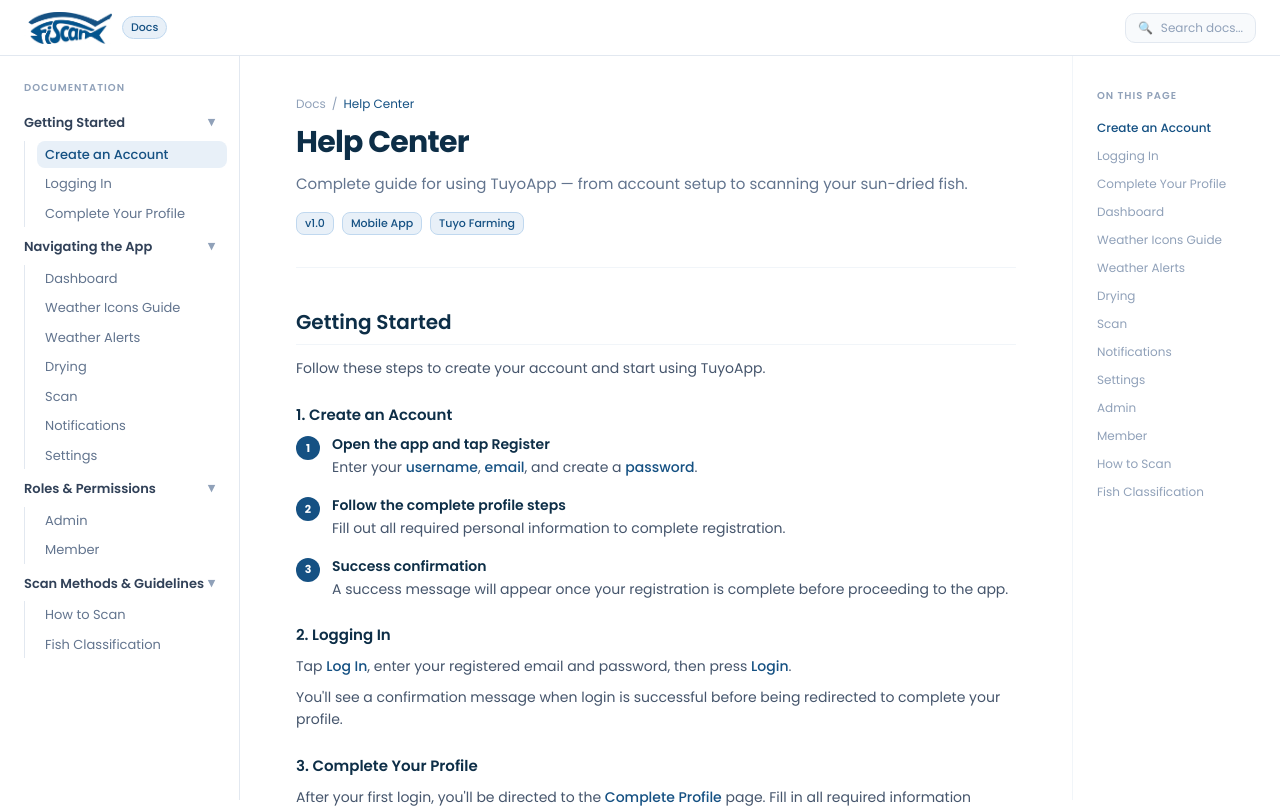
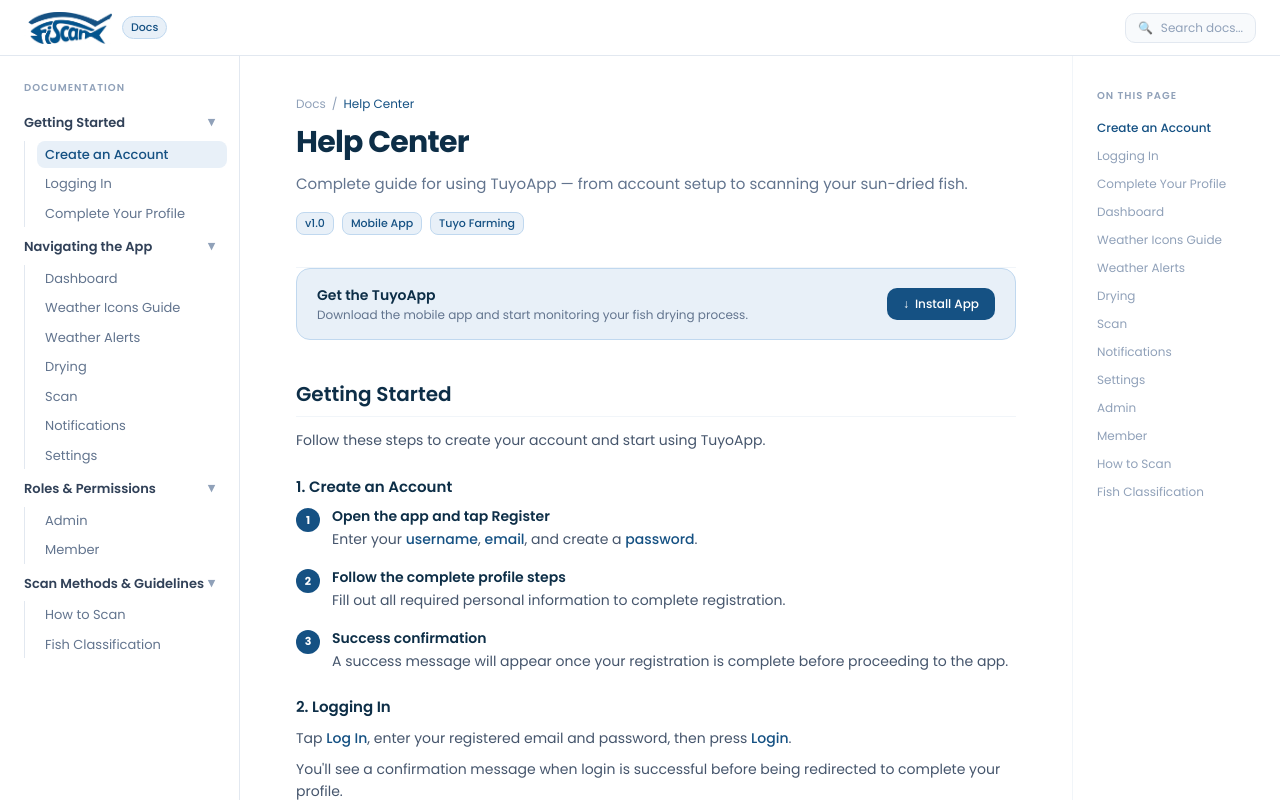
Before and after one commit to Uriah08/ThesisDashboard, a Next.js app: page /documentation in a window 1280 px wide. Shown: the top 808 px of the page. Built offline with nearby package versions, Linux system fonts and the light colour scheme.

Commit message:
Hero Data Display

```diff
--- /dev/null
+++ b/app/api/hero/route.ts
@@ -0,0 +1,24 @@
+import { NextResponse } from "next/server"
+import prisma from "@/lib/prisma"
+
+export async function GET(request: Request) {
+    const [farms, productions, logs] = await Promise.all([
+        prisma.farms_farmmodel.count(),
+
+        prisma.production_farmproductionmodel.findMany({
+            select: {
+                total: true,
+            }
+        }),
+
+        prisma.trays_sessiontraymodel.count()
+    ])
+
+    const totalProduction = productions.reduce((sum, p) => sum + p.total, 0)
+
+    return NextResponse.json({
+        farms,
+        totalProduction,
+        logs
+    })
+}
--- a/app/documentation/page.tsx
+++ b/app/documentation/page.tsx
@@ -419,7 +419,7 @@
           <div className="max-w-3xl mx-auto px-6 py-10 pb-24">
 
             {/* Page title */}
-            <div className="mb-10 pb-8 border-b border-slate-100">
+            <div className="pb-8 border-b border-slate-100">
               <div className="flex items-center gap-1.5 text-xs text-slate-400 mb-3">
                 <span>Docs</span>
                 <span>/</span>
@@ -437,6 +437,21 @@
                 <Badge>Tuyo Farming</Badge>
               </div>
             </div>
+
+            <div className="flex items-center justify-between gap-4 mb-10 rounded-xl border border-[#c0d8ef] bg-[#e8f0f8] px-5 py-4">
+              <div>
+                <p className="text-sm font-semibold text-[#0d2e47]">Get the TuyoApp</p>
+                <p className="text-xs text-slate-500 mt-0.5">Download the mobile app and start monitoring your fish drying process.</p>
+              </div>
+              <a
+                href="#"
+                className="shrink-0 inline-flex items-center gap-1.5 bg-[#155183] text-white text-xs font-medium px-4 py-2 rounded-lg hover:bg-[#184b72] transition-colors"
+              >
+                <span>↓</span>
+                Install App
+              </a>
+            </div>
+
 
             {/* ── Getting Started ── */}
             <SectionHeading id="getting-started">Getting Started</SectionHeading>
--- a/app/page.tsx
+++ b/app/page.tsx
@@ -2,6 +2,7 @@
 
 import Image from "next/image"
 import { useState, useEffect } from "react"
+import { useHeroStatsQuery } from "@/store/heroApi"
 
 const NAV_LINKS = ["Features", "How It Works", "About", "Download"]
 
@@ -53,6 +54,8 @@
 
 export default function LandingPage() {
   const [scrolled, setScrolled] = useState(false)
+
+  const { data } = useHeroStatsQuery()
 
   useEffect(() => {
     const onScroll = () => setScrolled(window.scrollY > 40)
@@ -110,15 +113,19 @@
             </div>
           </div>
 
-          {/* Decorative stat row */}
             <div className="mt-20 flex flex-wrap gap-x-12 gap-y-6">
-            {[["500+", "Farms registered"], ["12k+", "Batches logged"], ["₱2M+", "Sales tracked"]].map(([val, label]) => (
+              {[
+                [`${data?.farms || 0}`, "Farms registered"],
+                [`${data?.logs || 0}`, "Trays logged"],
+                [`₱${data?.totalProduction?.toLocaleString() || 0}+`, "Sales tracked"],
+              ].map(([val, label]) => (
                 <div key={label}>
                   <p className="text-2xl font-bold text-[#155183]">{val}</p>
                   <p className="text-xs text-zinc-400 mt-0.5">{label}</p>
                 </div>
               ))}
             </div>
+
         <Image src={'/cover.jpg'} width={1000} height={1000} alt="Cover" className="absolute right-0 top-0 z-10
              mask-[linear-gradient(to_right,transparent,black)]
              [WebkitMaskImage:linear-gradient(to_right,transparent,black)] hidden lg:block"/>
--- /dev/null
+++ b/store/heroApi.ts
@@ -0,0 +1,20 @@
+import { useQuery } from "@tanstack/react-query"
+
+type HeroStats = {
+  farms: number
+  logs: number
+  totalProduction: number
+}
+
+async function fetchHeroStats(): Promise<HeroStats> {
+  const res = await fetch("/api/hero")
+  if (!res.ok) throw new Error("Failed to fetch hero stats")
+  return res.json()
+}
+
+export function useHeroStatsQuery() {
+  return useQuery<HeroStats>({
+    queryKey: ["hero-stats"],
+    queryFn: fetchHeroStats,
+  })
+}
```
Lines whose indentation alone changed are shown as unchanged.
